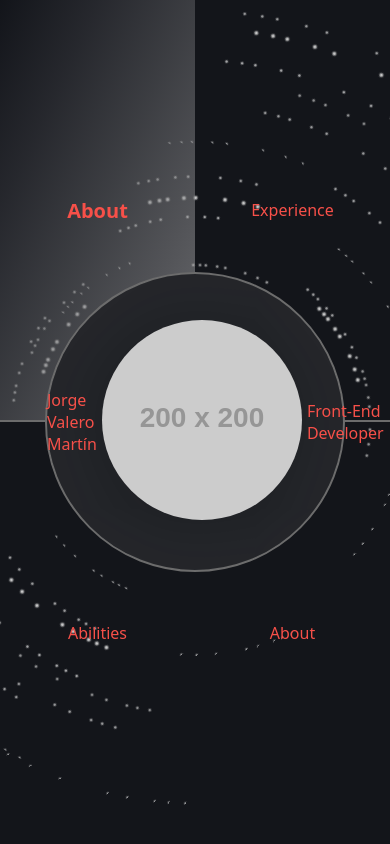
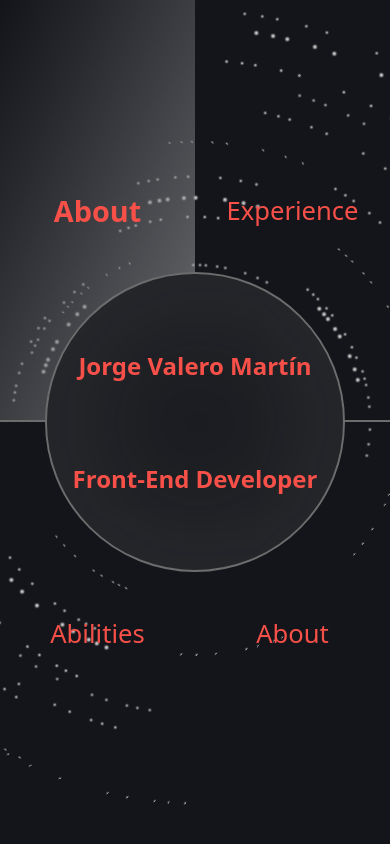
Before and after one commit to jvaler01/portfolio_modern, an Astro site: page /home in a window 390 px wide. Built offline with nearby package versions, Linux system fonts and the light colour scheme; Astro itself is replaced by a stand-in of ours; placeholder pictures from the web are drawn by us.

Commit message:
Some responsive refactor

```diff
--- a/src/pages/home.astro
+++ b/src/pages/home.astro
@@ -27,13 +27,13 @@ import { ViewTransitions } from 'astro:transitions';
                 </a>
             </div>
             <div class="circle">
-                <div class="column">Jorge Valero Martín</div>
-                <div class="column">
+                <div class="column"><h2>Jorge Valero Martín</h2></div>
+                <div class="column col_img">
                     <div class="img">
                         <img src="https://placehold.co/200" alt="" transition:name="profile_img">
                     </div>
                 </div>
-                <div class="column">Front-End Developer</div>
+                <div class="column"><h2>Front-End Developer</h2></div>
             </div>
         </section>
     </main>
@@ -75,6 +75,7 @@ import { ViewTransitions } from 'astro:transitions';
     }
     .sections a{
         text-decoration: none;
+        font-size: 1.6rem;
         color: var(--primary_text);
         display: grid;
         width: 100%;
@@ -83,7 +84,7 @@ import { ViewTransitions } from 'astro:transitions';
         justify-content: space-around;
     }
     .sections:hover a{
-        font-size: 20px;
+        font-size: 1.8rem;
         font-weight: bold;
     }
     .about{
@@ -140,15 +141,26 @@ import { ViewTransitions } from 'astro:transitions';
         .circle {
             width: 300px;
             height: 300px;
+            flex-direction: column;
         }
         .container {
             gap: 0px;
+        }
+        .col_img{
+            display: none;
         }
     }
     @media only screen and (min-width: 901px) and (max-width: 1400px) {
         .circle {
             width: 600px;
             height: 600px;
+            flex-direction: column;
+        }
+    }
+    @media only screen and (min-width: 1401px) and (max-width: 1650px) {
+        .circle {
+            width: 750px;
+            height: 750px;
         }
     }
     .stars > * {
```
